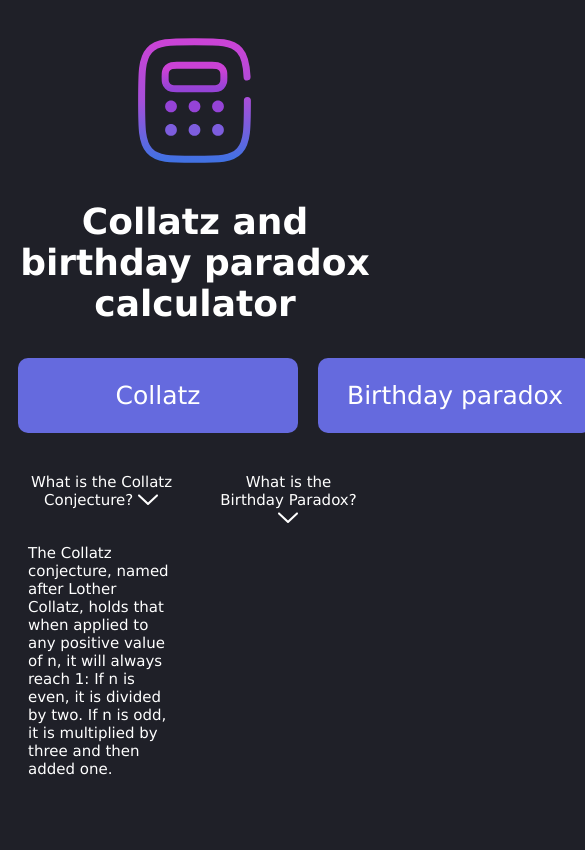
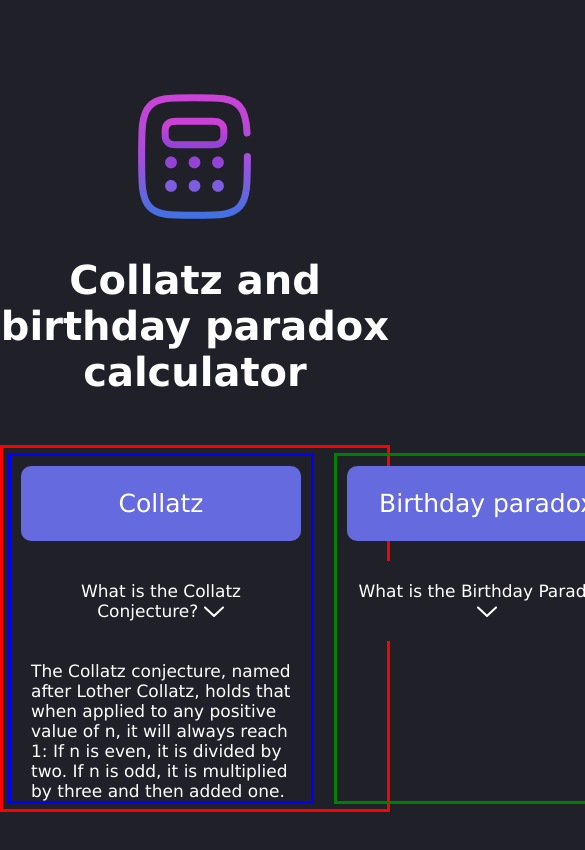
Before and after one commit to camilla-vikne/Collatz-and-birthday, a plain HTML site: page index.html in a window 390 px wide. Both pictures are taken after a click on the button "What is the Collatz Conjecture?". Shown: the top 850 px of the page, 585 px wide, since content can reach past the window. Drawn offline with Linux system fonts and the light colour scheme.

Commit message:
Checked divs

```diff
--- a/home.js
+++ b/home.js
@@ -1,4 +1,4 @@
-var coll = document.getElementsByClassName("collapseCol");
+var coll = document.getElementsByClassName("readCollatz");
 var i;
 
 for (i = 0; i < coll.length; i++) {
@@ -12,7 +12,7 @@ for (i = 0; i < coll.length; i++) {
     }
   });
 }
-var coll = document.getElementsByClassName("collapseBir");
+var coll = document.getElementsByClassName("readBirthday");
 var i;
 
 for (i = 0; i < coll.length; i++) {
--- a/index.css
+++ b/index.css
@@ -1,6 +1,7 @@
 /* 1rem = 10px */
 /* NB!!! ^ */
 * {
+  margin: 0;
   font-family: Verdana, Geneva, Tahoma, sans-serif;
 }
 body {
@@ -21,21 +22,34 @@ h1 {
   margin-top: 8.6rem;
   font-size: 4.8rem;
 }
-.buttons {
-  display: flex;
-  justify-content: space-around;
+.main {
+  display: grid;
+  grid-template-columns: 1fr 1fr;
+  grid-template-rows: 1fr;
+  grid-template-areas: "collatz birthday";
+  gap: 3rem;
+  max-width: max-content;
+  flex-wrap: wrap;
+  margin: 8.3rem auto;
+  border: solid red;
+  padding: 1rem;
 }
-.col {
-  display: flex;
-  justify-content: center;
+.mainButtons {
+  font-size: 3rem;
+  padding: 2.3rem 2.9rem;
+  width: 31.8rem;
+  border-radius: 1rem;
+  border: none;
+  color: white;
+  background-color: #656ade;
+  cursor: pointer;
+  margin: 2rem 2rem;
 }
-
-.bir {
-  display: flex;
-  justify-content: center;
+.collatzContainer {
+  grid-area: "collatz";
+  border: solid blue;
 }
-
-.buttons .collatz {
+#collatzBtn {
   background: rgb(202, 67, 214);
   background: linear-gradient(
     270deg,
@@ -49,11 +63,40 @@ h1 {
   transition: 0.4s ease-in-out;
 }
 
-.buttons .collatz:hover {
+#collatzBtn:hover {
   background-position: right;
 }
-
-.buttons #birthdayButton {
+#readCollatz {
+  background-color: #1f2028;
+  color: white;
+  border: none;
+  margin: 2rem 2rem;
+  cursor: pointer;
+  padding: 2rem;
+  outline: none;
+  font-size: 1.7rem;
+}
+.active,
+#readCollatz:hover {
+  background-color: rgb(93, 93, 93);
+}
+.contentCollatz {
+  padding: 0 2rem;
+  background-color: #1f2028;
+  color: white;
+  max-height: 0;
+  overflow: hidden;
+  transition: max-height 0.2s ease-out;
+  font-size: 1.7rem;
+  max-width: 31.8rem;
+  border: none;
+  margin: 0 auto;
+}
+.birthdayContainer {
+  grid-area: "birthday";
+  border: solid green;
+}
+#birthdayButton {
   background: rgb(202, 67, 214);
   background: linear-gradient(
     90deg,
@@ -66,38 +109,8 @@ h1 {
   background-position: right;
   transition: 0.4s ease-in-out;
 }
-
-.buttons #birthdayButton:hover {
+#birthdayButton:hover {
   background-position: left;
-}
-
-.mainButtons {
-  font-size: 3rem;
-  padding: 2.3rem 2.9rem;
-  width: 31.8rem;
-  border-radius: 1rem;
-  border: none;
-  color: white;
-  background-color: #656ade;
-  margin: 1rem;
-  cursor: pointer;
-}
-.cont {
-  display: flex;
-  justify-content: space-around;
-}
-
-#readCollatz {
-  background-color: #1f2028;
-  color: white;
-  border: none;
-  margin-top: 1rem;
-  cursor: pointer;
-  padding: 2rem;
-  text-align: center;
-  border: none;
-  outline: none;
-  font-size: 1.7rem;
 }
 
 #readBirthday {
@@ -107,7 +120,6 @@ h1 {
   margin-top: 1rem;
   cursor: pointer;
   padding: 2rem;
-  text-align: center;
   border: none;
   outline: none;
   font-size: 1.7rem;
@@ -116,11 +128,8 @@ h1 {
 #readBirthday:hover {
   background-color: rgb(93, 93, 93);
 }
-.active,
-#readCollatz:hover {
-  background-color: rgb(93, 93, 93);
-}
-.content {
+
+.contentBirthday {
   padding: 0 2rem;
   background-color: #1f2028;
   color: white;
@@ -134,35 +143,122 @@ h1 {
   text-align: left;
 }
 
-@media screen and (max-width: 700px) {
-  .logo {
+@media screen and (max-width: 800px) {
+  h1 {
     margin-top: 3rem;
+    font-size: 4rem;
+  }
+  .main {
+    gap: 2rem;
+    margin: 5rem auto;
+    border: solid red 3px;
+    padding: 0.5rem 0.5rem;
+  }
+  .mainButtons {
+    font-size: 2.5rem;
+    padding: 2.3rem 2.9rem;
+    width: 28rem;
+    border-radius: 1rem;
+    border: none;
+    color: white;
+    background-color: #656ade;
+    margin: 1rem;
+    cursor: pointer;
+  }
+  .collatzContainer {
+    grid-area: "collatz";
+  }
+  #collatzBtn {
+    background: rgb(202, 67, 214);
+    background: linear-gradient(
+      270deg,
+      rgba(202, 67, 214, 1) 2%,
+      rgba(166, 79, 217, 1) 20%,
+      rgba(101, 106, 222, 1) 45%,
+      rgba(101, 106, 222, 1) 100%
+    );
+    background-size: 200%;
+    background-position: left;
+    transition: 0.4s ease-in-out;
   }
 
-  h1 {
-    margin-top: 3rem;
-    font-size: 3.6rem;
+  #collatzBtn:hover {
+    background-position: right;
   }
-
-  .mainButtons {
-    font-size: 2.5rem;
-    width: 28rem;
-    margin: 1rem;
+  #readCollatz {
+    background-color: #1f2028;
+    color: white;
+    border: none;
+    margin-top: 1rem;
+    cursor: pointer;
+    padding: 2rem;
+    border: none;
+    outline: none;
+    font-size: 1.7rem;
   }
-
-  #readCollatz {
-    font-size: 1.5rem;
+  .active,
+  #readCollatz:hover {
+    background-color: rgb(93, 93, 93);
   }
-  .birthday {
-    max-width: fit-content;
+  .contentCollatz {
+    padding: 0 2rem;
+    background-color: #1f2028;
+    color: white;
+    max-height: 0;
+    overflow: hidden;
+    transition: max-height 0.2s ease-out;
+    font-size: 1.7rem;
+    max-width: 31.8rem;
+    border: none;
+    margin: 0 auto;
+  }
+  .birthdayContainer {
+    grid-area: "birthday";
+  }
+  #birthdayButton {
+    background: rgb(202, 67, 214);
+    background: linear-gradient(
+      90deg,
+      rgba(202, 67, 214, 1) 2%,
+      rgba(166, 79, 217, 1) 20%,
+      rgba(101, 106, 222, 1) 45%,
+      rgba(101, 106, 222, 1) 100%
+    );
+    background-size: 200%;
+    background-position: right;
+    transition: 0.4s ease-in-out;
+  }
+  #birthdayButton:hover {
+    background-position: left;
   }
 
   #readBirthday {
-    font-size: 1.5rem;
+    background-color: #1f2028;
+    color: white;
+    border: none;
+    margin-top: 1rem;
+    cursor: pointer;
+    padding: 2rem;
+    border: none;
+    outline: none;
+    font-size: 1.7rem;
+  }
+  .active,
+  #readBirthday:hover {
+    background-color: rgb(93, 93, 93);
   }
 
-  .content {
-    font-size: 1.5rem;
-    max-width: 28rem;
+  .contentBirthday {
+    padding: 0 2rem;
+    background-color: #1f2028;
+    color: white;
+    max-height: 0;
+    overflow: hidden;
+    transition: max-height 0.2s ease-out;
+    font-size: 1.7rem;
+    max-width: 31.8rem;
+    border: none;
+    margin: 0 auto;
+    text-align: left;
   }
 }
--- a/index.html
+++ b/index.html
@@ -1,5 +1,6 @@
 <!DOCTYPE html>
 <html lang="en" style="font-size: 10px">
+
 <head>
   <meta charset="UTF-8" />
   <meta name="viewport" content="width=device-width, initial-scale=1.0" />
@@ -10,35 +11,20 @@
 
 <body>
   <div class="logo">
-      <img
-        src="./images/logo_purple.svg"
-        alt="Logo of a calculator in blue with light blue buttons"
-        id="calc"
-      />
+    <img src="./images/logo_purple.svg" alt="Logo of a calculator in blue with light blue buttons" id="calc" />
   </div>
   <h1>Collatz and birthday paradox calculator</h1>
 
-    <div class="buttons">
-      <div class="col">
+  <div class="main">
+    <div class="collatzContainer">
       <a href="./collatz.html">
-          <button class="mainButtons collatz">Collatz</button></a
-        >
-      </div>
-      <div class="bir">
-        <a href="./birthday.html"
-          ><button class="mainButtons birthday" id="birthdayButton">
-            Birthday paradox
-          </button></a
-        >
-      </div>
-    </div>
-    <div class="cont">
-      <div class="collatz">
-        <button id="readCollatz" class="collapseCol collatz">
+        <button class="mainButtons" id="collatzBtn">Collatz</button></a>
+      <br>
+      <button id="readCollatz" class="readCollatz">
         What is the Collatz Conjecture?
         <img src="./images/arrow_down.svg" alt="" />
       </button>
-        <div class="content">
+      <div class="contentCollatz">
         <p>
           The Collatz conjecture, named after Lother Collatz, holds that when
           applied to any positive value of n, it will always reach 1: If n is
@@ -47,12 +33,17 @@
         </p>
       </div>
     </div>
-      <div class="birthday">
-        <button id="readBirthday" class="collapseBir birthday">
+    <div class="birthdayContainer">
+      <a href="./birthday.html">
+        <button class="mainButtons" id="birthdayButton">
+          Birthday paradox
+        </button> </a>
+      <br>
+      <button id="readBirthday" class="readBirthday">
         What is the Birthday Paradox?
         <img src="./images/arrow_down.svg" alt="" />
       </button>
-        <div class="content">
+      <div class="contentBirthday">
         <p>
           The birthday paradox, also known as the birthday problem, states
           that in a random group of 23 people, there is about a 50 percent
@@ -61,5 +52,9 @@
       </div>
     </div>
   </div>
+
+  </div>
+  </div>
 </body>
+
 </html>
```
Lines whose indentation alone changed are shown as unchanged.
